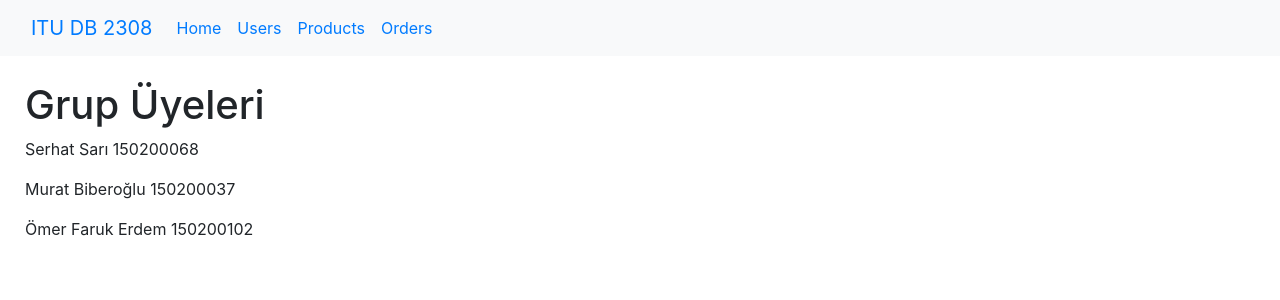
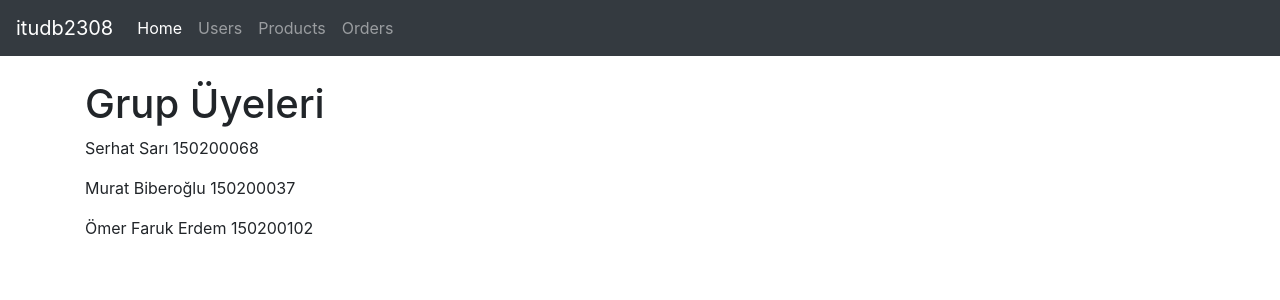
Before and after one commit to itudb2308/itudb2308, a Flask app: page / in a window 1280 px wide. Shown: the top 300 px of the page. Run offline with Flask 3, Linux system fonts and the light colour scheme; some libraries are stand-ins or nearby versions.

Commit message:
New design for base.html and products.html

```diff
--- a/src/templates/base.html
+++ b/src/templates/base.html
@@ -3,21 +3,24 @@
 <head>
     <meta charset="UTF-8">
     <meta name="viewport" content="width=device-width, initial-scale=1.0">
-    <script src="https://code.jquery.com/jquery-3.3.1.slim.min.js" integrity="sha384-q8i/X+965DzO0rT7abK41JStQIAqVgRVzpbzo5smXKp4YfRvH+8abtTE1Pi6jizo" crossorigin="anonymous"></script>
-    <script src="https://cdn.jsdelivr.net/npm/@popperjs/core@2.9.2/dist/umd/popper.min.js" ></script>
-    <script src="https://cdn.jsdelivr.net/npm/bootstrap@4.3.1/dist/js/bootstrap.min.js" integrity="sha384-JjSmVgyd0p3pXB1rRibZUAYoIIy6OrQ6VrjIEaFf/nJGzIxFDsf4x0xIM+B07jRM" crossorigin="anonymous"></script>
-    <link rel="stylesheet" href="https://cdn.jsdelivr.net/npm/bootstrap@4.3.1/dist/css/bootstrap.min.css" integrity="sha384-ggOyR0iXCbMQv3Xipma34MD+dH/1fQ784/j6cY/iJTQUOhcWr7x9JvoRxT2MZw1T" crossorigin="anonymous">
-    <link rel="stylesheet" href="{{url_for('static', filename='main.css')}}">
-    <title>Project - {% block title%}{% endblock %}</title>
+    <link rel="stylesheet" href="https://stackpath.bootstrapcdn.com/bootstrap/4.3.1/css/bootstrap.min.css">
+    <title>{% block title %}{% endblock %}</title>
+    <style>
+        body {
+            padding-top: 5rem;
+        }
+        .navbar {
+            margin-bottom: 20px;
+        }
+    </style>
 </head>
 <body>
-    <nav class="navbar navbar-expand-lg bg-light">
-        <div class="container-fluid">
-          <a class="navbar-brand" href="#">ITU DB 2308</a>
-          <button class="navbar-toggler" type="button" data-bs-toggle="collapse" data-bs-target="#navbarNavAltMarkup" aria-controls="navbarNavAltMarkup" aria-expanded="false" aria-label="Toggle navigation">
+    <nav class="navbar navbar-expand-md navbar-dark bg-dark fixed-top">
+        <a class="navbar-brand" href="#">itudb2308</a>
+        <button class="navbar-toggler" type="button" data-toggle="collapse" data-target="#navbarCollapse" aria-controls="navbarCollapse" aria-expanded="false" aria-label="Toggle navigation">
             <span class="navbar-toggler-icon"></span>
         </button>
-          <div class="collapse navbar-collapse" id="navbarNavAltMarkup">
+        <div class="collapse navbar-collapse" id="navbarCollapse">
             <div class="navbar-nav">
                 <a class="nav-link active" aria-current="page" href="{{ url_for('homePage')}}">Home</a>
                 <a class="nav-link" href="{{ url_for('admin.users.usersPage') }}">Users</a>
@@ -25,15 +28,14 @@
                 <a class="nav-link" href="{{ url_for('admin.orders.ordersPage') }}">Orders</a>
             </div>
         </div>
-        </div>
     </nav>
-      <div id="content">
-        {% block body %}
 
-        {% endblock %}
-      </div>
+    <main role="main" class="container">
+        {% block body %}{% endblock %}
+    </main>
 
-        <p id="itu"></p>
-      <script src="{{url_for('static', filename='script.js')}}"></script>
+    <script src="https://code.jquery.com/jquery-3.3.1.slim.min.js"></script>
+    <script src="https://cdnjs.cloudflare.com/ajax/libs/popper.js/1.14.7/umd/popper.min.js"></script>
+    <script src="https://stackpath.bootstrapcdn.com/bootstrap/4.3.1/js/bootstrap.min.js"></script>
 </body>
 </html>
```
Also changed, not shown: src/templates/products.html (+4 -5 lines). Lines whose indentation alone changed are shown as unchanged.
